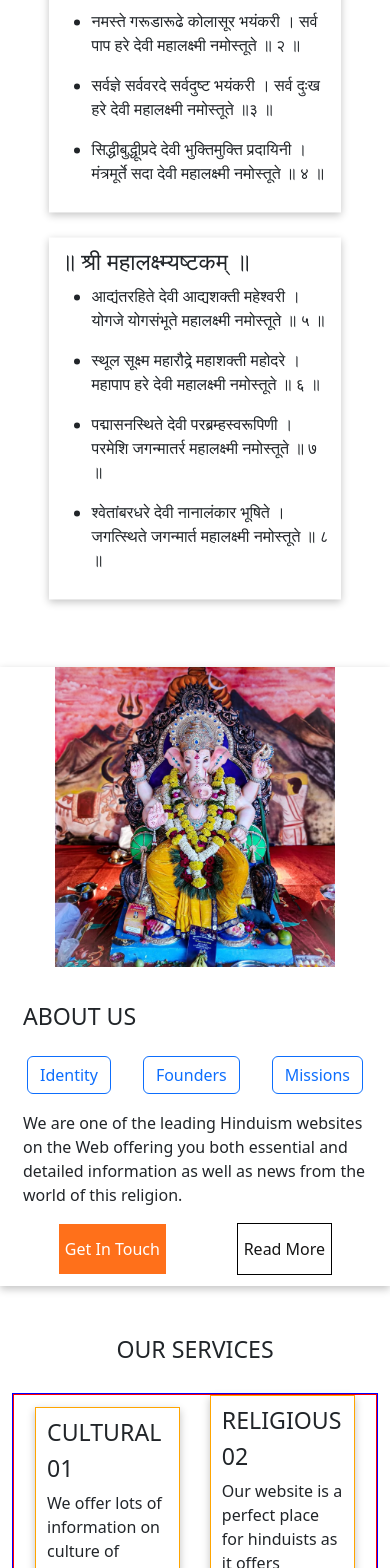
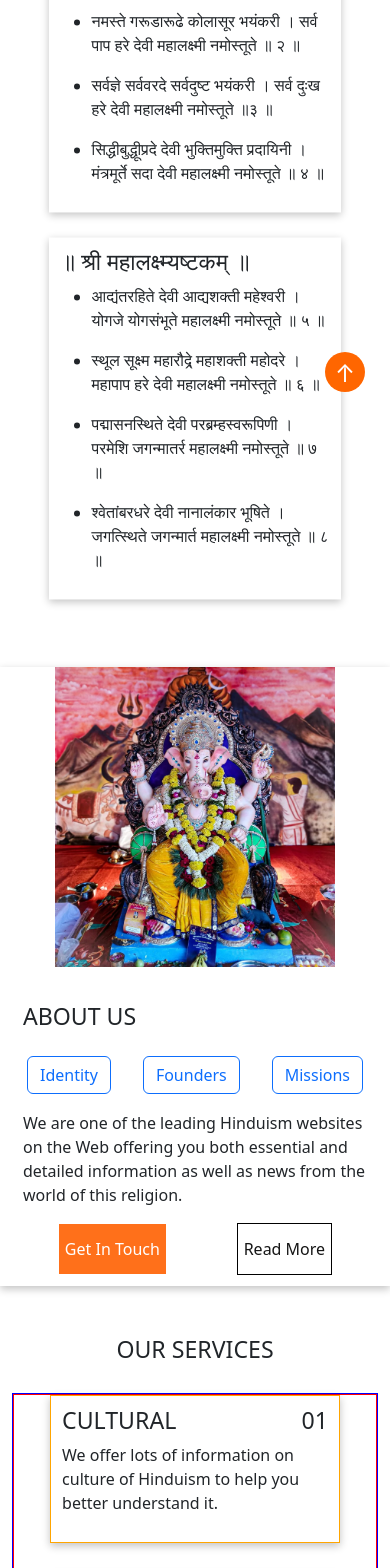
Before and after one commit to Patel-Kingkumar/Mahalaxmi-Yuvak-Mandal, an Angular app: page / in a window 390 px wide. Shown: the part 432-2000 px from the top of the page. Built offline with nearby package versions, Linux system fonts and the light colour scheme.

Commit message:
scroll top button

```diff
--- a/src/app/app.component.css
+++ b/src/app/app.component.css
@@ -0,0 +1,14 @@
+.btn-top {
+  position: fixed;
+  bottom: 20px;
+  right: 25px;
+  width: 40px;
+  height: 40px;
+  background-color: #ff6600;
+  line-height: 35px;
+  text-align: center;
+  color: white;
+  font-size: 24px;
+  border-radius: 50%;
+  border: 0;
+}
--- a/src/app/app.component.html
+++ b/src/app/app.component.html
@@ -6,3 +6,4 @@
 <app-achieve id="achieve"></app-achieve>
 <app-upcoming id="upcoming"></app-upcoming>
 <app-footer id="footer"></app-footer>
+<button (click)="scrollToTop()" class="btn-top">↑</button>
--- a/src/app/app.component.ts
+++ b/src/app/app.component.ts
@@ -11,5 +11,10 @@ import { scan, takeWhile, tap } from 'rxjs';
 export class AppComponent {
   title = 'website';
 
+  constructor(@Inject(DOCUMENT) private dom: Document) { }
 
+  scrollToTop() {
+    this.dom.body.scrollTop = 0;
+    this.dom.documentElement.scrollTop = 0;
+  }
 }
--- a/src/app/footer/footer.component.css
+++ b/src/app/footer/footer.component.css
@@ -79,22 +79,6 @@
         }
 
     }
-    .btn-top {
-      width: 50px;
-      height: 50px;
-      background-color: #ff6600;
-      line-height: 35px;
-      text-align: center;
-      color: white;
-      font-size: 24px;
-      border-radius: 50%;
-      border: 0;
-    }
-    button:hover {
-      transition: all .3s ease-in;
-      color: #ff6600;
-      background-color: white;
-    }
   }
 }
 
--- a/src/app/footer/footer.component.html
+++ b/src/app/footer/footer.component.html
@@ -40,6 +40,5 @@
             </div>
         </div>
         <div>© 2023 Patel King. All rights reserved</div>
-        <button (click)="scrollToTop()" class="btn-top">↑</button>
     </div>
 </div>
--- a/src/app/service/service.component.css
+++ b/src/app/service/service.component.css
@@ -45,15 +45,15 @@
     gap: 25px;
     border: 1px solid blue;
     .service-data {
-      display: flex;
-      flex-direction: column;
-      width: 100%;
+      display: flex !important;
+      flex-direction: column !important;
+      width: 100% !;
       align-items: center;
       border: 1px solid red;
       .cards {
         display: flex;
         flex-direction: column;
-        width: 80%;
+        width: 80% !important;
         border: 1px solid orange;
       }
 
```
